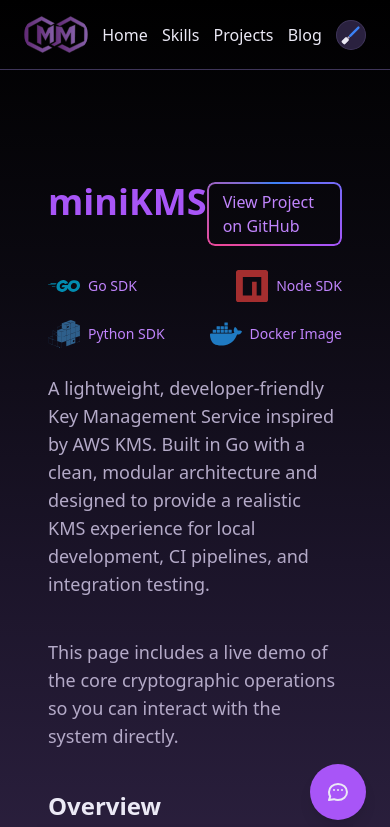
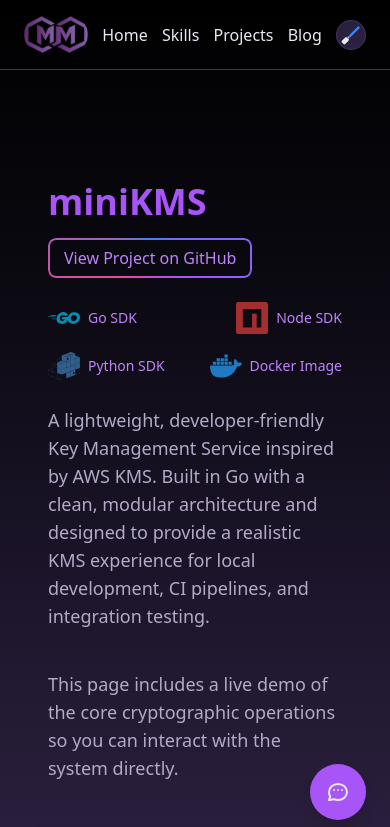
Before and after one commit to michaeljmartin28/mjmade.tech, a Next.js app in the folder frontend/: page /projects/minikms in a window 390 px wide. Shown: the top 827 px of the page. Built offline with nearby package versions, Linux system fonts and the light colour scheme.

Commit message:
Fixes UI for miniKMS project page header for small screens like mobile.

```diff
--- a/frontend/app/projects/minikms/page.tsx
+++ b/frontend/app/projects/minikms/page.tsx
@@ -94,10 +94,11 @@ export default function MiniKMSPage() {
   return (
     <div className="mx-auto max-w-3xl py-16 px-6">
       {/* Header */}
-      <div className=" flex my-6 justify-between">
+      <div className="flex flex-col sm:flex-row sm:items-center sm:justify-between my-6 gap-4">
         <h1 className="text-4xl text-primary font-bold">miniKMS</h1>
+
         <a
-          className="px-4 py-2 rounded-lg bg-background text-accent kms-border hover:cursor-pointer"
+          className="px-4 py-2 rounded-lg bg-background text-accent kms-border hover:cursor-pointer w-fit"
           href="https://github.com/michaeljmartin28/miniKMS"
           target="_blank"
         >
```
